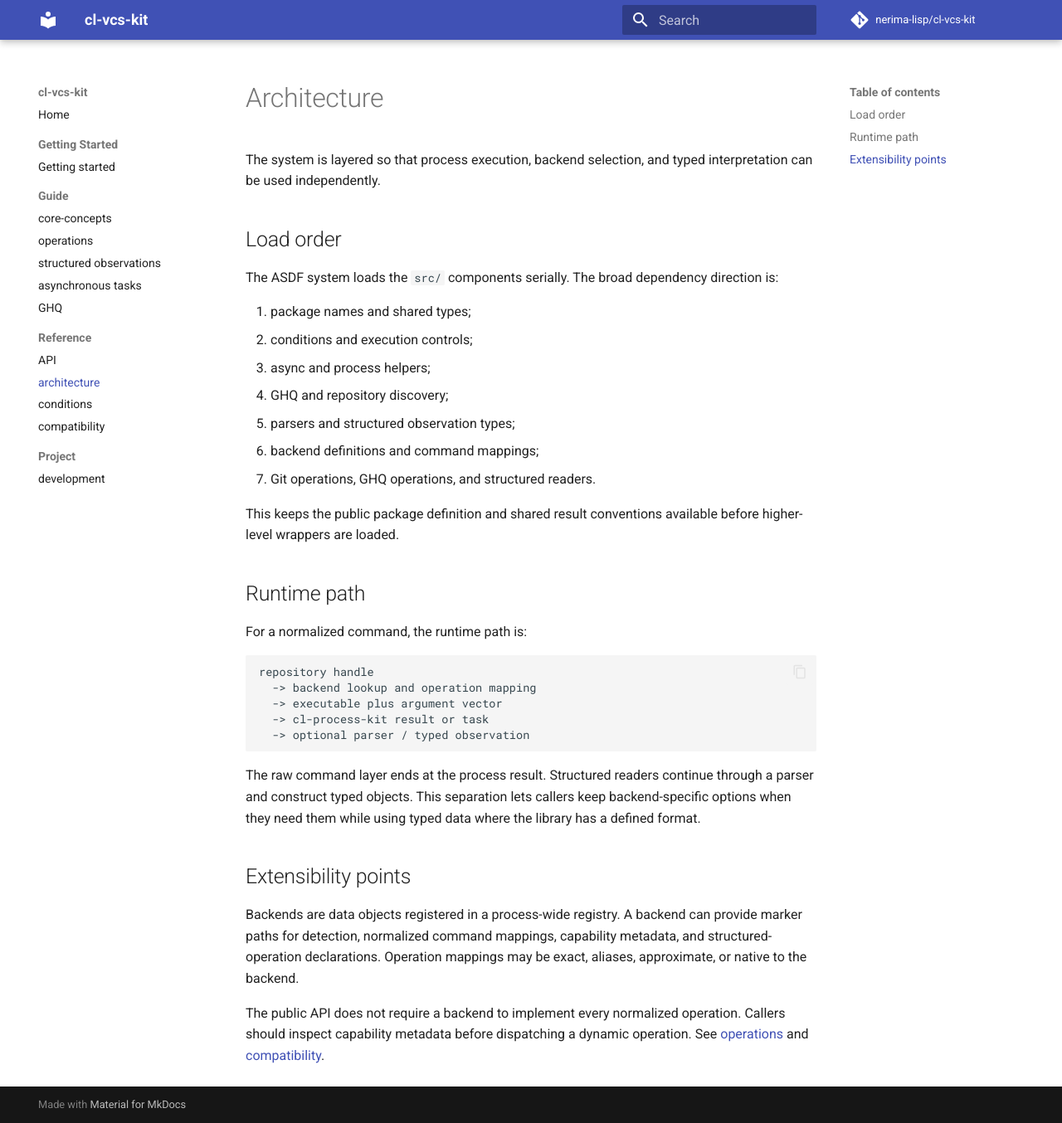
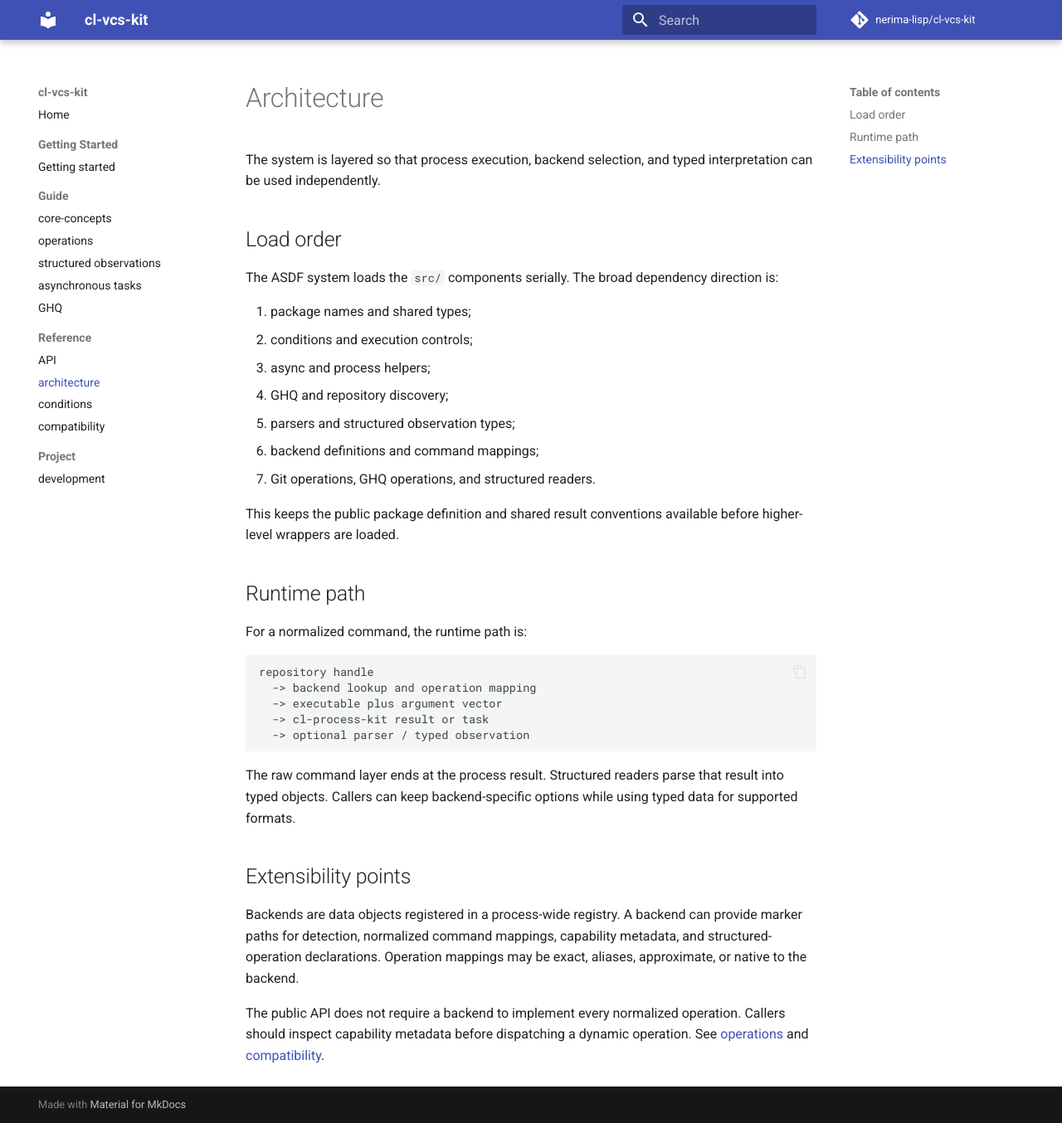
Before and after one commit to nerima-lisp/cl-vcs-kit, an MkDocs documentation site: the page built from docs/src/reference/architecture.md, in a window 1280 px wide and 1354 px high. Shown: the whole window at 83% size. Built offline with MkDocs 1.6.1 and Material for MkDocs 9.7.7, drawn with Linux system fonts in a browser that asks for light colours; comment, search, counter and statistics services are not loaded.

Commit message:
docs: remove generic introductory wording

````diff
--- a/docs/src/reference/architecture.md
+++ b/docs/src/reference/architecture.md
@@ -31,10 +31,9 @@ repository handle
   -> optional parser / typed observation
 ```
 
-The raw command layer ends at the process result. Structured readers continue
-through a parser and construct typed objects. This separation lets callers
-keep backend-specific options when they need them while using typed data where
-the library has a defined format.
+The raw command layer ends at the process result. Structured readers parse that
+result into typed objects. Callers can keep backend-specific options while
+using typed data for supported formats.
 
 ## Extensibility points
 
````
Also changed, not shown: docs/src/index.md (+2 -2 lines), docs/src/project/development.md (+1 -1 lines).
